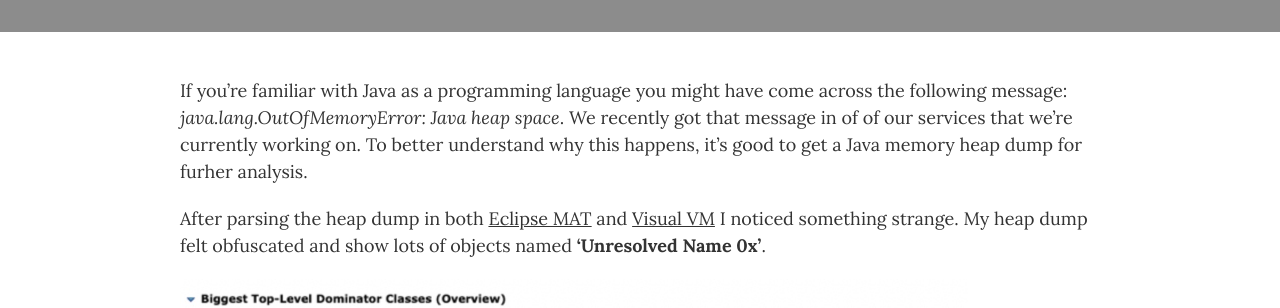
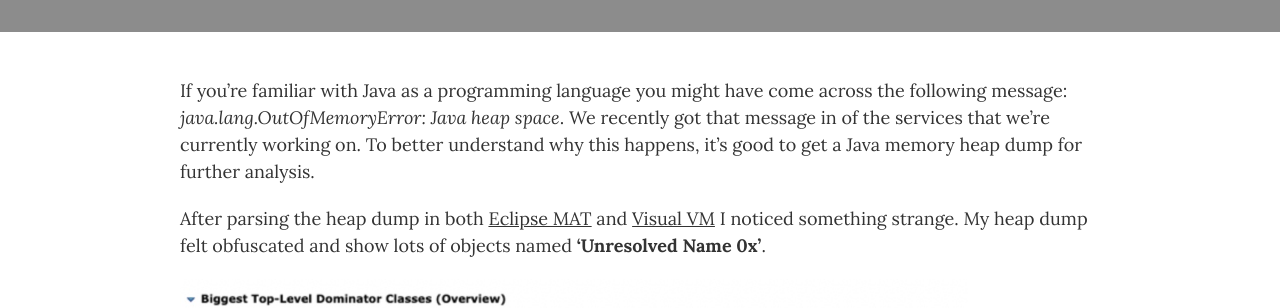
Before and after one commit to jreijn/jreijn.github.com, a Jekyll site: the page built from _posts/2020-12-02-heapdump-unresolved-name.md, in a window 1280 px wide. Shown: the part 408-716 px from the top of the page. Built offline with Jekyll 4.4.1, drawn with Linux system fonts in a browser that asks for light colours; comment, search, counter and statistics services are not loaded.

Commit message:
Fix small typos

```diff
--- a/_posts/2020-12-02-heapdump-unresolved-name.md
+++ b/_posts/2020-12-02-heapdump-unresolved-name.md
@@ -5,8 +5,8 @@ layout: post
 header-img: "/assets/2020/heap-dump-header.jpg"
 ---
 
-If you're familiar with Java as a programming language you might have come across the following message: *java.lang.OutOfMemoryError: Java heap space*. We recently got that message in of of our services that we're currently working on.
-To better understand why this happens, it's good to get a Java memory heap dump for furher analysis.
+If you're familiar with Java as a programming language you might have come across the following message: *java.lang.OutOfMemoryError: Java heap space*. We recently got that message in of the services that we're currently working on.
+To better understand why this happens, it's good to get a Java memory heap dump for further analysis.
 
 After parsing the heap dump in both [Eclipse MAT](https://www.eclipse.org/mat/) and [Visual VM](https://visualvm.github.io/) I noticed something strange. My heap dump felt obfuscated and show lots of objects named **'Unresolved Name 0x'**.
 
```
